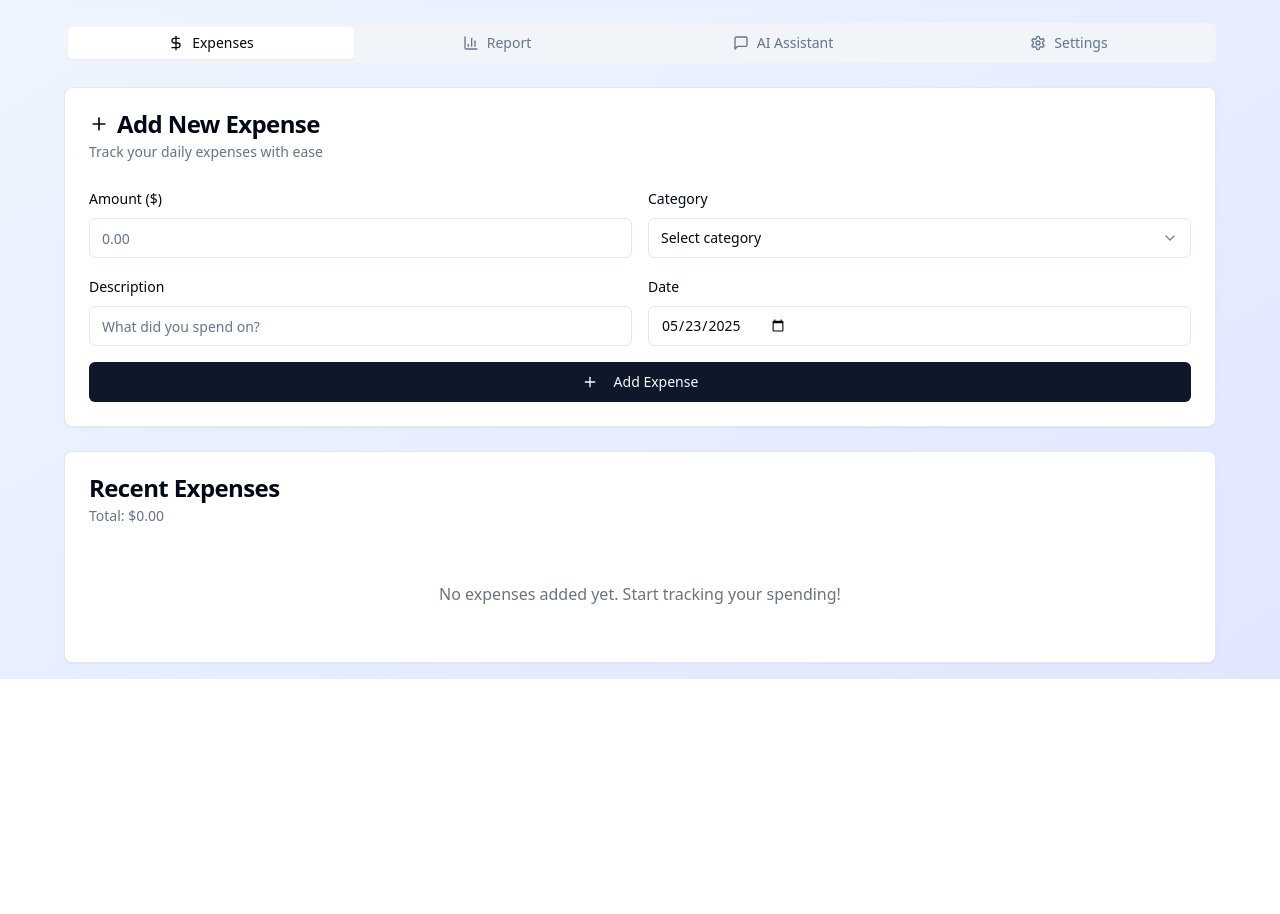
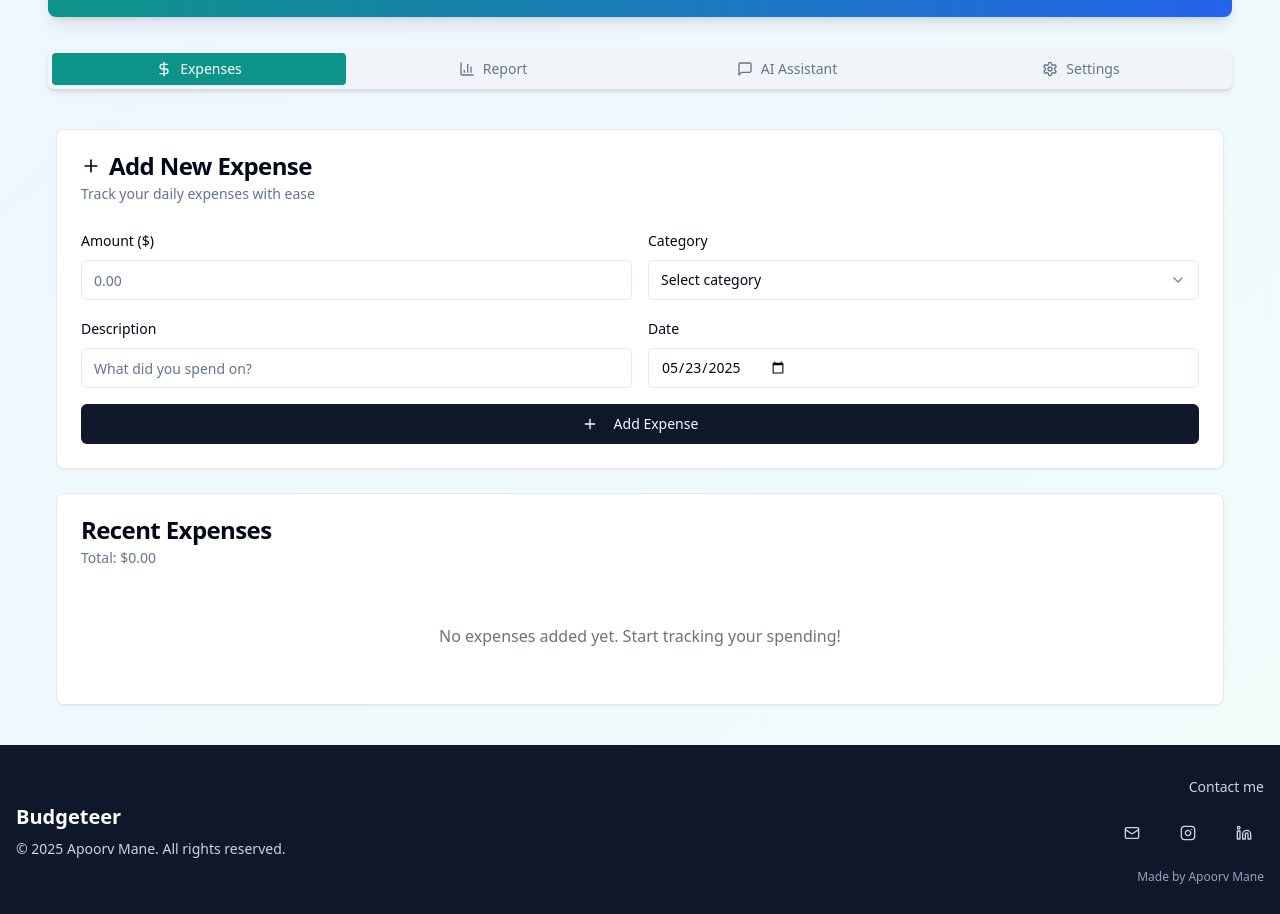
Before and after one commit to Thefloatin-Cloud/Budgeteer, a React (Vite) app: page / in a window 1280 px wide. Shown: the part 137-1051 px from the top of the page. Before the commit the page ends 816 px from the top, so only its background shows below. Built offline with nearby package versions, Linux system fonts and the light colour scheme.

Commit message:
Refactor: Rebrand app to "Budgeteer"
- Updated app name, UI, and added footer with branding and contact placeholders.
- Implemented subtle animations and a professional layout.

```diff
--- a/index.html
+++ b/index.html
@@ -1,14 +1,15 @@
+
 <!DOCTYPE html>
 <html lang="en">
   <head>
     <meta charset="UTF-8" />
     <meta name="viewport" content="width=device-width, initial-scale=1.0" />
-    <title>ai-monee-insights</title>
-    <meta name="description" content="Lovable Generated Project" />
-    <meta name="author" content="Lovable" />
+    <title>Budgeteer - Smart Financial Planning</title>
+    <meta name="description" content="Budgeteer - AI-powered finance management" />
+    <meta name="author" content="Apoorv Mane" />
 
-    <meta property="og:title" content="ai-monee-insights" />
-    <meta property="og:description" content="Lovable Generated Project" />
+    <meta property="og:title" content="Budgeteer - Smart Financial Planning" />
+    <meta property="og:description" content="AI-powered finance management tool" />
     <meta property="og:type" content="website" />
     <meta property="og:image" content="https://lovable.dev/opengraph-image-p98pqg.png" />
 
--- /dev/null
+++ b/src/components/Footer.tsx
@@ -0,0 +1,78 @@
+
+import { Instagram, Linkedin, Mail } from "lucide-react";
+import { Button } from "@/components/ui/button";
+import { Tooltip, TooltipContent, TooltipTrigger } from "@/components/ui/tooltip";
+
+export const Footer = () => {
+  return (
+    <footer className="w-full bg-slate-900 text-white py-8 px-4 mt-auto">
+      <div className="max-w-7xl mx-auto flex flex-col md:flex-row justify-between items-center gap-6">
+        <div className="text-center md:text-left">
+          <p className="text-xl font-semibold mb-2">Budgeteer</p>
+          <p className="text-slate-300 text-sm">&copy; 2025 Apoorv Mane. All rights reserved.</p>
+        </div>
+
+        <div className="flex flex-col items-center md:items-end">
+          <p className="mb-4 text-sm text-slate-300">Contact me</p>
+          <div className="flex gap-4">
+            <Tooltip>
+              <TooltipTrigger asChild>
+                <a
+                  href="mailto:apoorvmane001@gmail.com"
+                  aria-label="Email"
+                  className="transition-transform hover:scale-110"
+                >
+                  <Button variant="ghost" size="icon" className="text-slate-300 hover:text-white hover:bg-slate-800">
+                    <Mail className="h-5 w-5" />
+                  </Button>
+                </a>
+              </TooltipTrigger>
+              <TooltipContent>
+                <p>apoorvmane001@gmail.com</p>
+              </TooltipContent>
+            </Tooltip>
+
+            <Tooltip>
+              <TooltipTrigger asChild>
+                <a
+                  href="#"
+                  target="_blank"
+                  rel="noopener noreferrer"
+                  aria-label="Instagram"
+                  className="transition-transform hover:scale-110"
+                >
+                  <Button variant="ghost" size="icon" className="text-slate-300 hover:text-white hover:bg-slate-800">
+                    <Instagram className="h-5 w-5" />
+                  </Button>
+                </a>
+              </TooltipTrigger>
+              <TooltipContent>
+                <p>Instagram</p>
+              </TooltipContent>
+            </Tooltip>
+
+            <Tooltip>
+              <TooltipTrigger asChild>
+                <a
+                  href="#"
+                  target="_blank"
+                  rel="noopener noreferrer"
+                  aria-label="LinkedIn"
+                  className="transition-transform hover:scale-110"
+                >
+                  <Button variant="ghost" size="icon" className="text-slate-300 hover:text-white hover:bg-slate-800">
+                    <Linkedin className="h-5 w-5" />
+                  </Button>
+                </a>
+              </TooltipTrigger>
+              <TooltipContent>
+                <p>LinkedIn</p>
+              </TooltipContent>
+            </Tooltip>
+          </div>
+          <p className="mt-4 text-xs text-slate-400">Made by Apoorv Mane</p>
+        </div>
+      </div>
+    </footer>
+  );
+};
--- a/src/pages/Index.tsx
+++ b/src/pages/Index.tsx
@@ -7,6 +7,7 @@ import { AIChat } from "@/components/AIChat";
 import { Settings } from "@/components/Settings";
 import { ExpenseReport } from "@/components/ExpenseReport";
 import { DollarSign, MessageSquare, Settings as SettingsIcon, BarChart3 } from "lucide-react";
+import { Footer } from "@/components/Footer";
 
 export interface Expense {
   id: string;
@@ -23,13 +24,13 @@ const Index = () => {
 
   useEffect(() => {
     // Load expenses from localStorage
-    const savedExpenses = localStorage.getItem("monee-expenses");
+    const savedExpenses = localStorage.getItem("budgeteer-expenses");
     if (savedExpenses) {
       setExpenses(JSON.parse(savedExpenses));
     }
 
     // Load API key from localStorage
-    const savedApiKey = localStorage.getItem("monee-api-key");
+    const savedApiKey = localStorage.getItem("budgeteer-api-key");
     if (savedApiKey) {
       setApiKey(savedApiKey);
     }
@@ -43,55 +44,56 @@ const Index = () => {
     };
     const updatedExpenses = [...expenses, newExpense];
     setExpenses(updatedExpenses);
-    localStorage.setItem("monee-expenses", JSON.stringify(updatedExpenses));
+    localStorage.setItem("budgeteer-expenses", JSON.stringify(updatedExpenses));
   };
 
   const deleteExpense = (id: string) => {
     const updatedExpenses = expenses.filter(expense => expense.id !== id);
     setExpenses(updatedExpenses);
-    localStorage.setItem("monee-expenses", JSON.stringify(updatedExpenses));
+    localStorage.setItem("budgeteer-expenses", JSON.stringify(updatedExpenses));
   };
 
   const saveApiKey = (key: string) => {
     setApiKey(key);
-    localStorage.setItem("monee-api-key", key);
+    localStorage.setItem("budgeteer-api-key", key);
   };
 
   return (
-    <div className="min-h-screen bg-gradient-to-br from-blue-50 to-indigo-100 p-4">
-      <div className="max-w-6xl mx-auto">
-        <Card className="mb-6">
-          <CardHeader className="text-center">
-            <CardTitle className="text-3xl font-bold text-indigo-700">
-              💰 Monee Manager
+    <div className="min-h-screen bg-gradient-to-br from-blue-50 to-teal-50 flex flex-col">
+      <div className="flex-1 px-4 py-8 md:px-8 lg:px-12 max-w-7xl mx-auto w-full">
+        <Card className="mb-8 overflow-hidden border-none shadow-lg animate-fade-in">
+          <CardHeader className="text-center bg-gradient-to-r from-teal-600 to-blue-600 text-white py-6">
+            <CardTitle className="text-3xl md:text-4xl font-bold tracking-tight">
+              Budgeteer
             </CardTitle>
-            <CardDescription className="text-lg">
-              AI-Powered Expense Tracking & Financial Insights
+            <CardDescription className="text-lg text-teal-50">
+              Smart Financial Planning & Insights
             </CardDescription>
           </CardHeader>
         </Card>
 
-        <Tabs defaultValue="expenses" className="w-full">
-          <TabsList className="grid w-full grid-cols-4 mb-6">
-            <TabsTrigger value="expenses" className="flex items-center gap-2">
+        <Tabs defaultValue="expenses" className="w-full animate-fade-in">
+          <TabsList className="grid w-full grid-cols-4 mb-8 shadow-md">
+            <TabsTrigger value="expenses" className="flex items-center gap-2 data-[state=active]:bg-teal-600 data-[state=active]:text-white transition-all duration-200">
               <DollarSign className="h-4 w-4" />
               Expenses
             </TabsTrigger>
-            <TabsTrigger value="report" className="flex items-center gap-2">
+            <TabsTrigger value="report" className="flex items-center gap-2 data-[state=active]:bg-teal-600 data-[state=active]:text-white transition-all duration-200">
               <BarChart3 className="h-4 w-4" />
               Report
             </TabsTrigger>
-            <TabsTrigger value="ai-chat" className="flex items-center gap-2">
+            <TabsTrigger value="ai-chat" className="flex items-center gap-2 data-[state=active]:bg-teal-600 data-[state=active]:text-white transition-all duration-200">
               <MessageSquare className="h-4 w-4" />
               AI Assistant
             </TabsTrigger>
-            <TabsTrigger value="settings" className="flex items-center gap-2">
+            <TabsTrigger value="settings" className="flex items-center gap-2 data-[state=active]:bg-teal-600 data-[state=active]:text-white transition-all duration-200">
               <SettingsIcon className="h-4 w-4" />
               Settings
             </TabsTrigger>
           </TabsList>
 
-          <TabsContent value="expenses">
+          <div className="p-1 md:p-2">
+            <TabsContent value="expenses" className="mt-0">
               <ExpenseTracker
                 expenses={expenses}
                 onAddExpense={addExpense}
@@ -99,19 +101,21 @@ const Index = () => {
               />
             </TabsContent>
 
-          <TabsContent value="report">
+            <TabsContent value="report" className="mt-0">
               <ExpenseReport expenses={expenses} />
             </TabsContent>
 
-          <TabsContent value="ai-chat">
+            <TabsContent value="ai-chat" className="mt-0">
               <AIChat expenses={expenses} apiKey={apiKey} />
             </TabsContent>
 
-          <TabsContent value="settings">
+            <TabsContent value="settings" className="mt-0">
               <Settings apiKey={apiKey} onSaveApiKey={saveApiKey} />
             </TabsContent>
+          </div>
         </Tabs>
       </div>
+      <Footer />
     </div>
   );
 };
--- a/tailwind.config.ts
+++ b/tailwind.config.ts
@@ -1,3 +1,4 @@
+
 import type { Config } from "tailwindcss";
 
 export default {
@@ -84,11 +85,53 @@ export default {
 					to: {
 						height: '0'
 					}
+				},
+				'fade-in': {
+					'0%': {
+						opacity: '0',
+						transform: 'translateY(10px)'
+					},
+					'100%': {
+						opacity: '1',
+						transform: 'translateY(0)'
+					}
+				},
+				'fade-out': {
+					'0%': {
+						opacity: '1',
+						transform: 'translateY(0)'
+					},
+					'100%': {
+						opacity: '0',
+						transform: 'translateY(10px)'
+					}
+				},
+				'scale-in': {
+					'0%': {
+						transform: 'scale(0.95)',
+						opacity: '0'
+					},
+					'100%': {
+						transform: 'scale(1)',
+						opacity: '1'
+					}
+				},
+				'pulse': {
+					'0%, 100%': {
+						opacity: '1'
+					},
+					'50%': {
+						opacity: '0.5'
+					}
 				}
 			},
 			animation: {
 				'accordion-down': 'accordion-down 0.2s ease-out',
-				'accordion-up': 'accordion-up 0.2s ease-out'
+				'accordion-up': 'accordion-up 0.2s ease-out',
+				'fade-in': 'fade-in 0.3s ease-out',
+				'fade-out': 'fade-out 0.3s ease-out',
+				'scale-in': 'scale-in 0.2s ease-out',
+				'pulse': 'pulse 2s cubic-bezier(0.4, 0, 0.6, 1) infinite'
 			}
 		}
 	},
```
Also changed, not shown: src/components/AIChat.tsx (+33 -23 lines), src/components/Settings.tsx (+26 -22 lines). Lines whose indentation alone changed are shown as unchanged.
